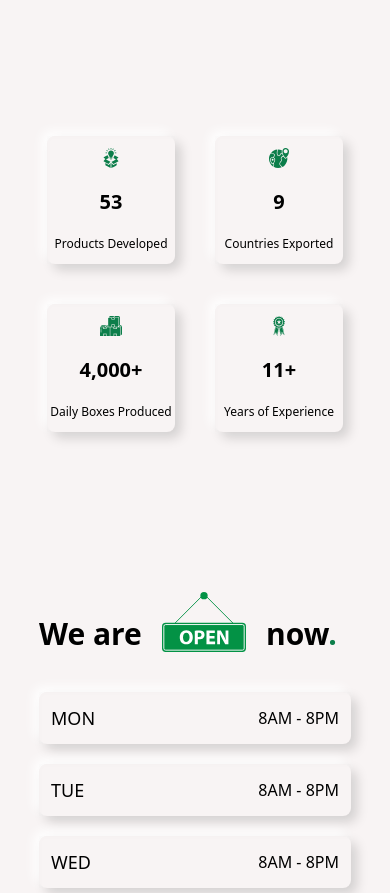
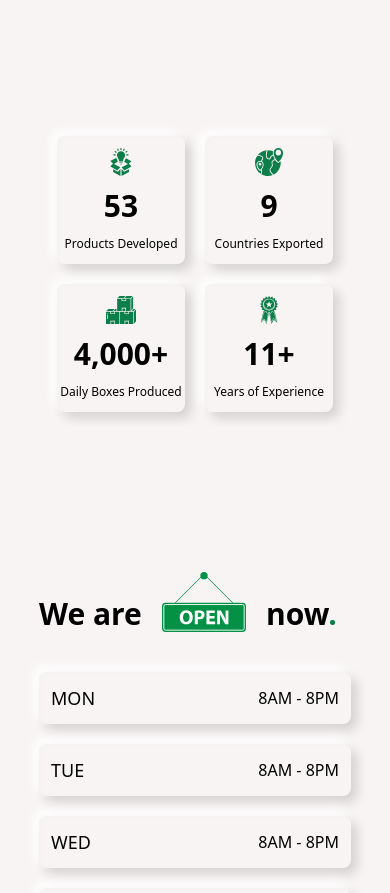
Before and after one commit to Abid357/qualityfactory-website, a React (Vite) app: page / in a window 390 px wide. Shown: the part 2000-2893 px from the top of the page. Built offline with nearby package versions, Linux system fonts and the light colour scheme.

Commit message:
in stats, number size(↑) + gap(↓) for small screens

```diff
--- a/src/Components/Home/Stats/Counter.tsx
+++ b/src/Components/Home/Stats/Counter.tsx
@@ -13,7 +13,9 @@ export default function Counter({
         duration={3}
         end={number}
         suffix={suffix}
-        className="font-bold text-xl md:text-6xl"
+        enableScrollSpy={true}
+        scrollSpyOnce={true}
+        className="font-bold text-3xl md:text-6xl"
       />
     </div>
   );
--- a/src/Components/Home/Stats/Stats.tsx
+++ b/src/Components/Home/Stats/Stats.tsx
@@ -54,14 +54,14 @@ export default function Stats() {
 
   return (
     <>
-      <div className="grid grid-cols-2 xl:grid-cols-4 gap-10 justify-self-center">
+      <div className="grid grid-cols-2 xl:grid-cols-4 gap-5 md:gap-10 justify-self-center">
         {statsData.map((stat, index) => (
           <Card
             key={index}
             className="w-32 md:w-60 h-32 md:h-60 flex justify-center items-center"
           >
-            <div className="flex flex-col justify-center items-center gap-5 rounded-md">
-              <img src={stat.icon} alt={stat.alt} className="h-5 md:h-10" />
+            <div className="flex flex-col justify-center items-center gap-3 md:gap-5 rounded-md">
+              <img src={stat.icon} alt={stat.alt} className="h-7 md:h-10" />
               <Counter number={stat.value} suffix={stat.suffix} />
               <p className="md:font-semibold text-xs md:text-xl">
                 {stat.label}
```
